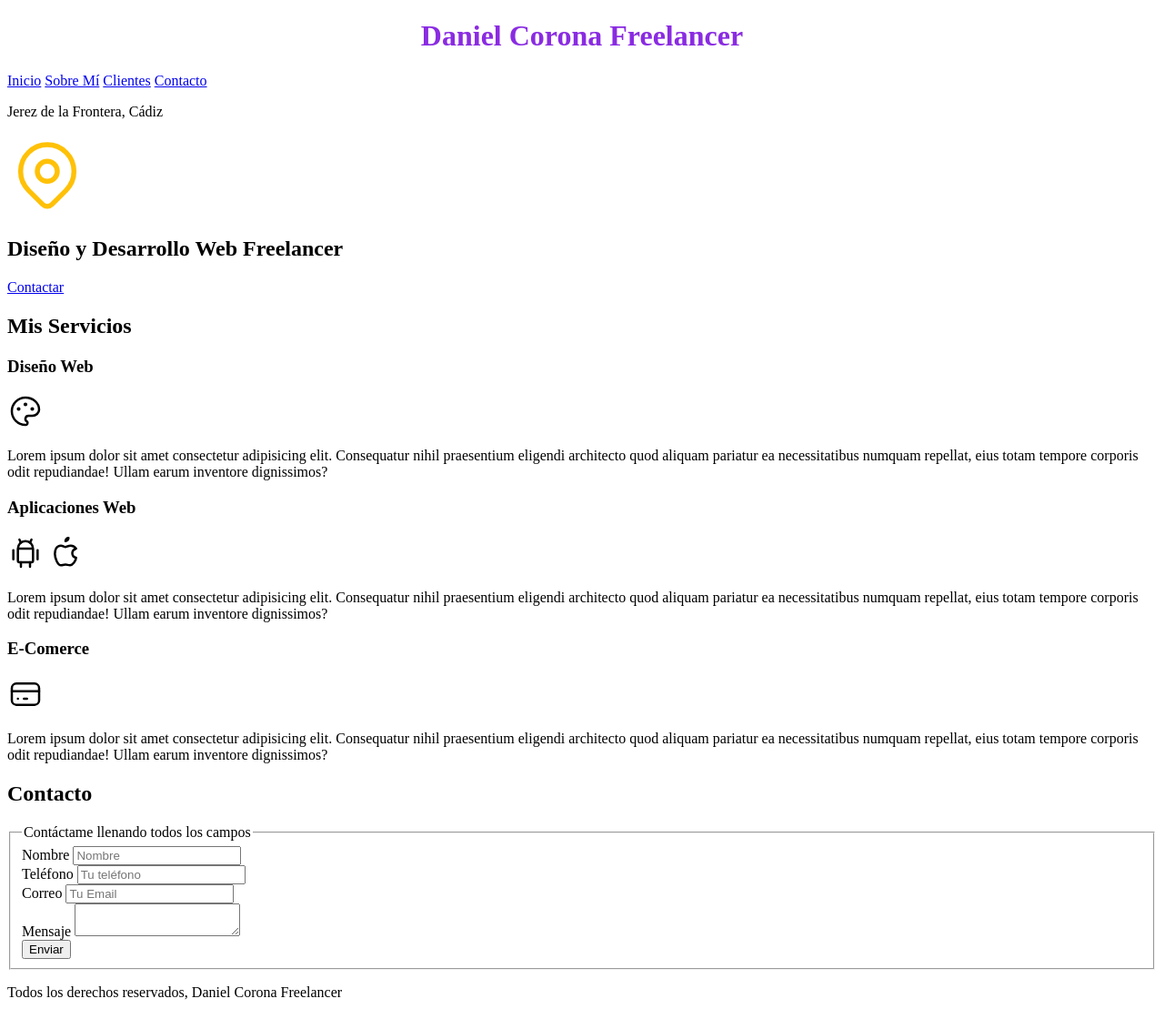
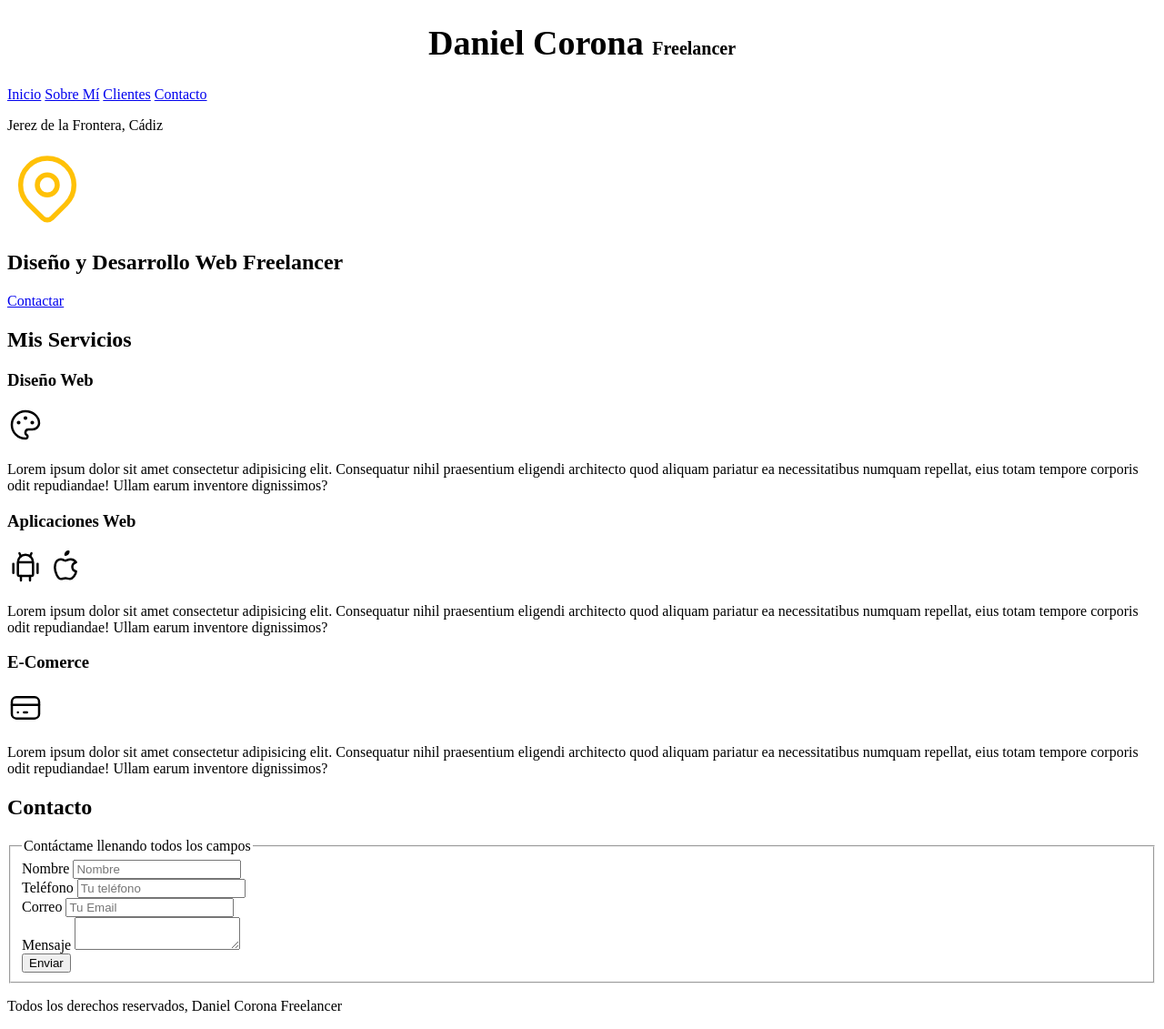
Before and after one commit to danicoroman/Proyectos_Web_Propios, a PHP site: page / in a window 1280 px wide. Shown: the whole page at 91% size. Before the commit the page ends 1099 px from the top, so only its background shows below. Run offline with PHP 8.4, Linux system fonts and the light colour scheme.

Commit message:
Añadido tamaño de cabecera y explicación de rem

```diff
--- a/1.freelancer_inicio/css/style.css
+++ b/1.freelancer_inicio/css/style.css
@@ -1,4 +1,17 @@
+html {
+    font-size: 62.5%;
+}
+
+body {
+    font-size: 16px;
+    /* (62.5% de 16px) 1rem = 10px */
+}
+
 h1 {
     text-align: center;
-    color: blueviolet;
+    font-size: 3.8rem;
 }
+
+span {
+    font-size: 2rem;
+}
--- a/1.freelancer_inicio/index.html
+++ b/1.freelancer_inicio/index.html
@@ -13,7 +13,7 @@
 
 <body>
     <header>
-        <h1>Daniel Corona Freelancer</h1>
+        <h1>Daniel Corona <span>Freelancer</span></h1>
     </header>
     <nav>
         <a href="#">Inicio</a>
```
